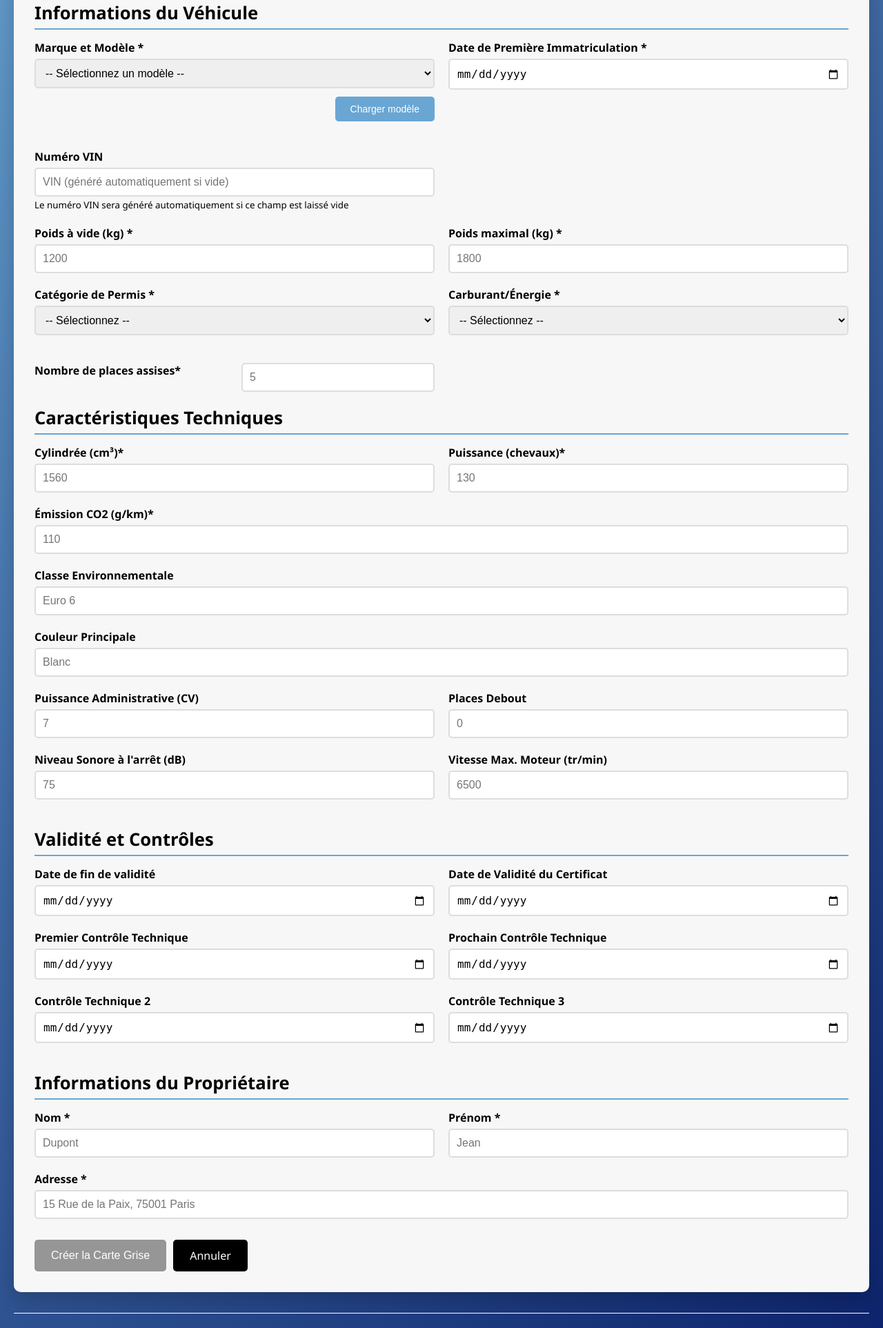
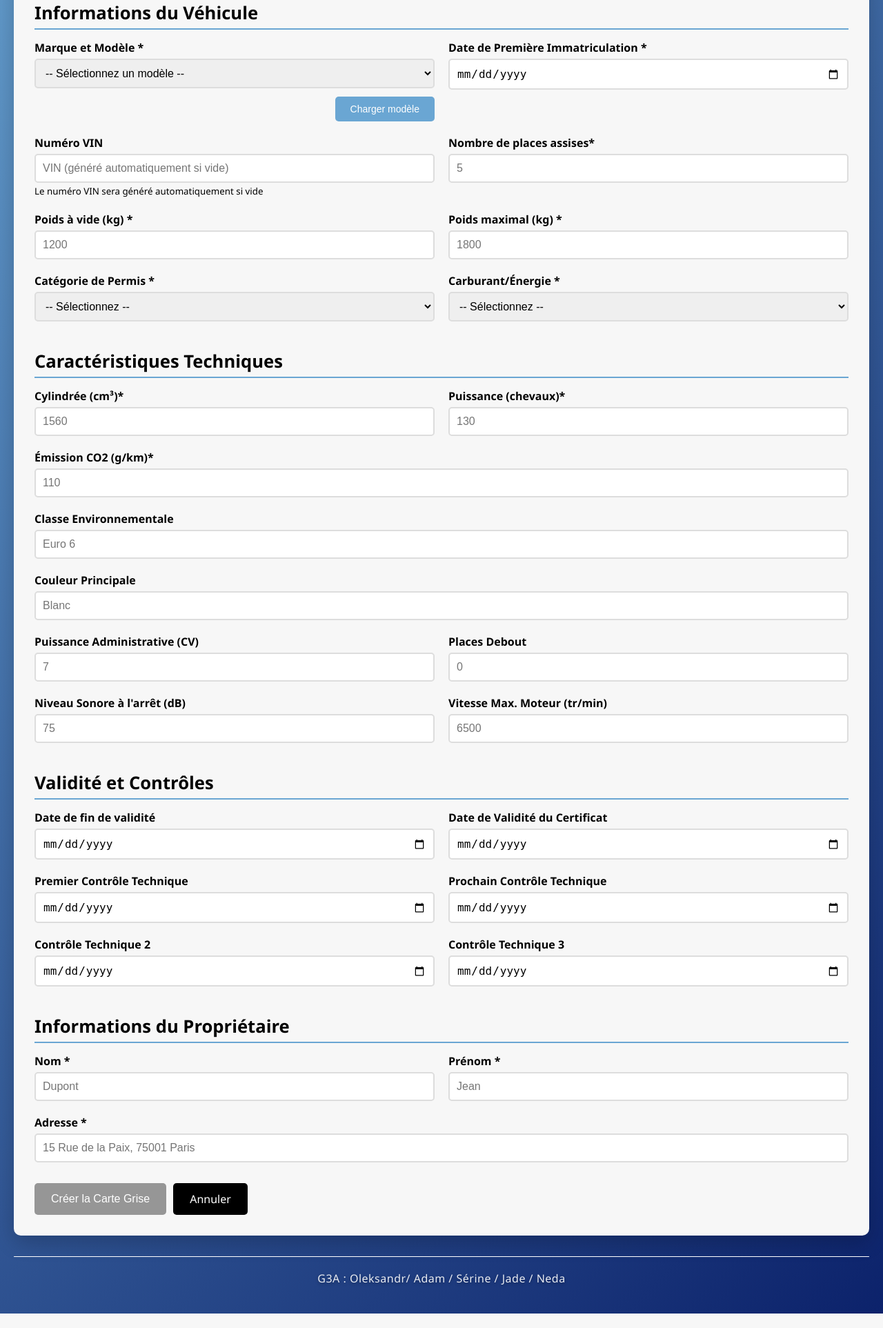
Before and after one commit to Gog2006/SAE_104, a Flask app: page /add in a window 1280 px wide. Shown: the part 410-2335 px from the top of the page at 69% size. After the commit the page ends 2314 px from the top, so only its background shows below. Run offline with Flask 3, Linux system fonts and the light colour scheme; data comes from the database, SQL or seed files in the repository; some libraries are stand-ins or nearby versions.

Commit message:
replacement de la pagee nouvelle carte /add

```diff
--- a/static/style.css
+++ b/static/style.css
@@ -247,6 +247,8 @@ input:focus, select:focus {
     display: grid;
     grid-template-columns: 1fr 1fr;
     gap: 20px;
+    align-items: flex-start;
+
 }
 
 .table-wrapper {
--- a/templates/add.html
+++ b/templates/add.html
@@ -31,7 +31,6 @@
             {% for modele in modeles %}
             <option value="{{ modele.id }}" {% if (selected_modele_id and selected_modele_id == (modele.id|string)) or (request.form.modele_id == (modele.id|string)) %}selected{% endif %}>{{ modele.marque_nom }} - {{ modele.modele }} ({{ modele.type_vehicule }})</option>
             {% endfor %}
-
         </select>
         <button type="submit" name="btn_load" class="btn btn-load-right">Charger modèle</button>
     </div>
@@ -40,12 +39,20 @@
         <label for="date_premiere_immat">Date de Première Immatriculation *</label>
         <input type="date" id="date_premiere_immat" name="date_premiere_immat" required min="2020-01-01" max="2026-12-31">
     </div>
+</div>
 
+<div class="form-row">
     <div class="form-group">
         <label for="numero_serie">Numéro VIN</label>
         <input type="text" id="numero_serie" name="numero_serie" maxlength="30" placeholder="VIN (généré automatiquement si vide)"
                value="{{ prefilled.numero_serie if prefilled else request.form.numero_serie or '' }}">
-            <small style="color: var(--grey-color);">Le numéro VIN sera généré automatiquement si ce champ est laissé vide</small>
+        <small style="color: var(--grey-color);">Le numéro VIN sera généré automatiquement si vide</small>
+    </div>
+
+    <div class="form-group">
+        <label for="places_assises">Nombre de places assises*</label>
+        <input type="number" id="places_assises" name="places_assises" min="1" max="50" placeholder="5"
+               value="{{ prefilled.places_assises if prefilled else request.form.places_assises or '' }}">
     </div>
 </div>
 
@@ -90,13 +97,6 @@
             <option value="GNV" {% if selected_carburant == 'GNV' %}selected{% endif %}>GNV</option>
             <option value="Éthanol" {% if selected_carburant == 'Éthanol' %}selected{% endif %}>Éthanol</option>
         </select>
-        </div>
-
-
-    <div class="form-row">
-            <label for="places_assises">Nombre de places assises*</label>
-            <input type="number" id="places_assises" name="places_assises" min="1" max="50" placeholder="5"
-                   value="{{ prefilled.places_assises if prefilled else request.form.places_assises or '' }}">
     </div>
 </div>
 
```
Lines whose indentation alone changed are shown as unchanged.
